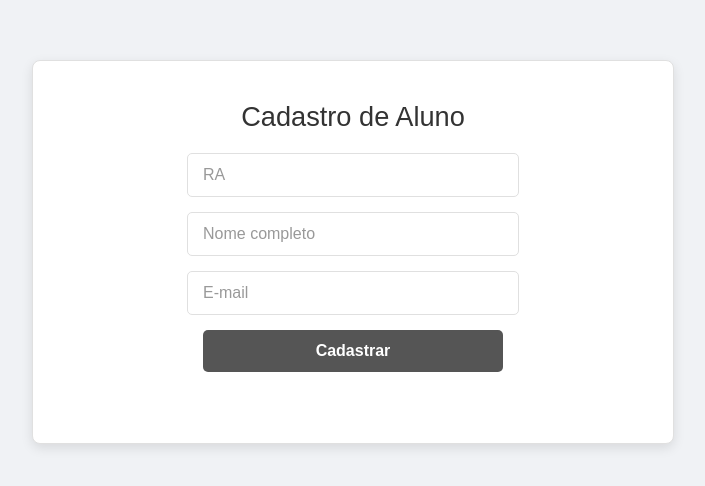
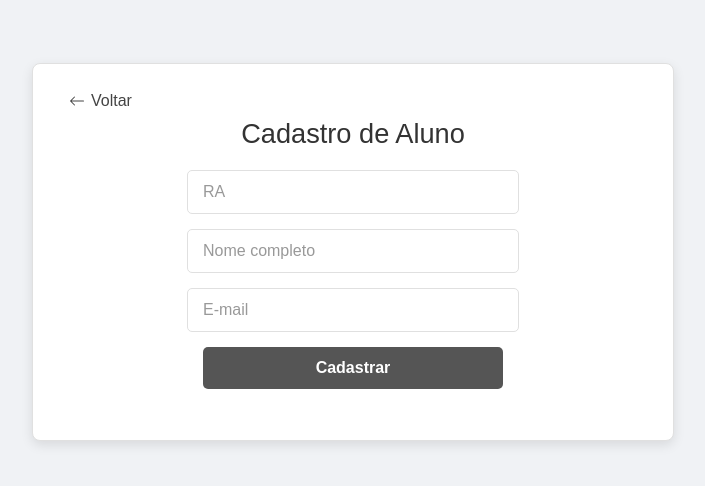
Before and after one commit to IgorFurtadoo/Projeto_Integrador_2, a plain HTML site: page frontend/programa-aluno/pages/cadastro-aluno.html in a window 1280 px wide. Shown: the part 148-634 px from the top of the page, without its empty margins (287-992 px from the left). Drawn offline with Linux system fonts and the light colour scheme.

Commit message:
feat: Âncora para voltar ao index de cada programa.

```diff
--- a/frontend/programa-aluno/pages/cadastro-aluno.html
+++ b/frontend/programa-aluno/pages/cadastro-aluno.html
@@ -13,6 +13,11 @@
     <div class="container">
         <main class="main-content">
             <section class="section">
+                <div class="button-container">
+                    <a href="../index.html" class="btn voltar-btn"><svg xmlns="http://www.w3.org/2000/svg" width="16" height="16" fill="currentColor" class="bi bi-arrow-down back" viewBox="0 0 16 16">
+                        <path fill-rule="evenodd" d="M8 1a.5.5 0 0 1 .5.5v11.793l3.146-3.147a.5.5 0 0 1 .708.708l-4 4a.5.5 0 0 1-.708 0l-4-4a.5.5 0 0 1 .708-.708L7.5 13.293V1.5A.5.5 0 0 1 8 1"/>
+                    </svg>Voltar</a>
+                </div>
                 <h2 class="section-title">Cadastro de Aluno</h2>
                 <form id="formCadastroAluno" class="form-container">
                     <input type="text" class="input-usuario" id="ra" name="ra" placeholder="RA" required>
--- a/frontend/programa-aluno/static/cadastro-aluno.css
+++ b/frontend/programa-aluno/static/cadastro-aluno.css
@@ -60,10 +60,6 @@ body {
   display: flex;
   flex-direction: column;
   gap: 20px;
-}
-
-.section {
-    padding: 20px 0;
 }
 
 .section + .section {
@@ -150,3 +146,30 @@ body {
   border: 1px solid #f5c6cb;
   border-radius: 5px;
 }
+
+.button-container {
+  cursor: pointer;
+}
+
+.button-container a {
+  display: inline-flex;
+  align-items: center;
+  color: #444;
+  text-decoration: none;
+  border-radius: 10px;
+  padding: 0.5rem 1rem;
+  transition: background-color 0.3s;
+}
+
+.button-container a:hover {
+  background-color: rgb(211, 211, 211);
+}
+
+.voltar-btn svg {
+  margin-right: 6px;
+  vertical-align: middle;
+}
+
+.back {
+  rotate: 90deg;
+}
--- a/frontend/programa-aluno/static/login-aluno.css
+++ b/frontend/programa-aluno/static/login-aluno.css
@@ -274,3 +274,30 @@ body {
     font-weight: 600;
     margin-top: 10px;
 }
+
+.button-container {
+  cursor: pointer;
+}
+
+.button-container a {
+  display: inline-flex;
+  align-items: center;
+  color: #444;
+  text-decoration: none;
+  border-radius: 10px;
+  padding: 0.5rem 1rem;
+  transition: background-color 0.3s;
+}
+
+.button-container a:hover {
+  background-color: rgb(211, 211, 211);
+}
+
+.voltar-btn svg {
+  margin-right: 6px;
+  vertical-align: middle;
+}
+
+.back {
+  rotate: 90deg;
+}
--- a/frontend/programa-bibliotecario/static/cadastro-livro.css
+++ b/frontend/programa-bibliotecario/static/cadastro-livro.css
@@ -60,10 +60,6 @@ body {
     display: flex;
     flex-direction: column;
     gap: 20px;
-}
-
-.section {
-    padding: 20px 0;
 }
 
 .section + .section {
@@ -150,3 +146,30 @@ body {
     border: 1px solid #f5c6cb;
     border-radius: 5px;
 }
+
+.button-container {
+  cursor: pointer;
+}
+
+.button-container a {
+  display: inline-flex;
+  align-items: center;
+  color: #444;
+  text-decoration: none;
+  border-radius: 10px;
+  padding: 0.5rem 1rem;
+  transition: background-color 0.3s;
+}
+
+.button-container a:hover {
+  background-color: rgb(211, 211, 211);
+}
+
+.voltar-btn svg {
+  margin-right: 6px;
+  vertical-align: middle;
+}
+
+.back {
+  rotate: 90deg;
+}
--- a/frontend/programa-bibliotecario/static/classificacao-leitores.css
+++ b/frontend/programa-bibliotecario/static/classificacao-leitores.css
@@ -54,3 +54,30 @@ tr.extremo   { background: #ffdcdc; }
 .extremo   td:last-child {
   font-weight: 700;
 }
+
+.button-container {
+  cursor: pointer;
+}
+
+.button-container a {
+  display: inline-flex;
+  align-items: center;
+  color: #444;
+  text-decoration: none;
+  border-radius: 10px;
+  padding: 0.5rem 1rem;
+  transition: background-color 0.3s;
+}
+
+.button-container a:hover {
+  background-color: rgb(211, 211, 211);
+}
+
+.voltar-btn svg {
+  margin-right: 6px;
+  vertical-align: middle;
+}
+
+.back {
+  rotate: 90deg;
+}
--- a/frontend/programa-bibliotecario/static/gerenciamento-livros.css
+++ b/frontend/programa-bibliotecario/static/gerenciamento-livros.css
@@ -247,3 +247,30 @@ body {
     transform: translateY(0);
   }
 }
+
+.button-container {
+  cursor: pointer;
+}
+
+.button-container a {
+  display: inline-flex;
+  align-items: center;
+  color: #444;
+  text-decoration: none;
+  border-radius: 10px;
+  padding: 0.5rem 1rem;
+  transition: background-color 0.3s;
+}
+
+.button-container a:hover {
+  background-color: rgb(211, 211, 211);
+}
+
+.voltar-btn svg {
+  margin-right: 6px;
+  vertical-align: middle;
+}
+
+.back {
+  rotate: 90deg;
+}
--- a/frontend/programa-totem/static/devolucao-livro.css
+++ b/frontend/programa-totem/static/devolucao-livro.css
@@ -60,10 +60,6 @@ body {
   display: flex;
   flex-direction: column;
   gap: 20px;
-}
-
-.section {
-  padding: 20px 0;
 }
 
 .section + .section {
@@ -150,3 +146,30 @@ body {
   border: 1px solid #f5c6cb;
   border-radius: 5px;
 }
+
+.button-container {
+  cursor: pointer;
+}
+
+.button-container a {
+  display: inline-flex;
+  align-items: center;
+  color: #444;
+  text-decoration: none;
+  border-radius: 10px;
+  padding: 0.5rem 1rem;
+  transition: background-color 0.3s;
+}
+
+.button-container a:hover {
+  background-color: rgb(211, 211, 211);
+}
+
+.voltar-btn svg {
+  margin-right: 6px;
+  vertical-align: middle;
+}
+
+.back {
+  rotate: 90deg;
+}
--- a/frontend/programa-totem/static/retirada-livros.css
+++ b/frontend/programa-totem/static/retirada-livros.css
@@ -60,10 +60,6 @@ body {
   display: flex;
   flex-direction: column;
   gap: 20px;
-}
-
-.section {
-  padding: 20px 0;
 }
 
 .section + .section {
@@ -150,3 +146,30 @@ body {
   border: 1px solid #f5c6cb;
   border-radius: 5px;
 }
+
+.button-container {
+  cursor: pointer;
+}
+
+.button-container a {
+  display: inline-flex;
+  align-items: center;
+  color: #444;
+  text-decoration: none;
+  border-radius: 10px;
+  padding: 0.5rem 1rem;
+  transition: background-color 0.3s;
+}
+
+.button-container a:hover {
+  background-color: rgb(211, 211, 211);
+}
+
+.voltar-btn svg {
+  margin-right: 6px;
+  vertical-align: middle;
+}
+
+.back {
+  rotate: 90deg;
+}
```
Also changed, not shown: frontend/programa-aluno/pages/login-aluno.html (+5 -0 lines), frontend/programa-bibliotecario/pages/cadastro-livro.html (+5 -0 lines), frontend/programa-bibliotecario/pages/classificacao-leitores.html (+5 -0 lines), frontend/programa-bibliotecario/pages/gerenciamento-livros.html (+5 -1 lines), frontend/programa-totem/pages/devolucao-livro.html (+5 -0 lines), frontend/programa-totem/pages/retirada-livros.html (+5 -0 lines), 1 other file. Lines whose indentation alone changed are shown as unchanged.
